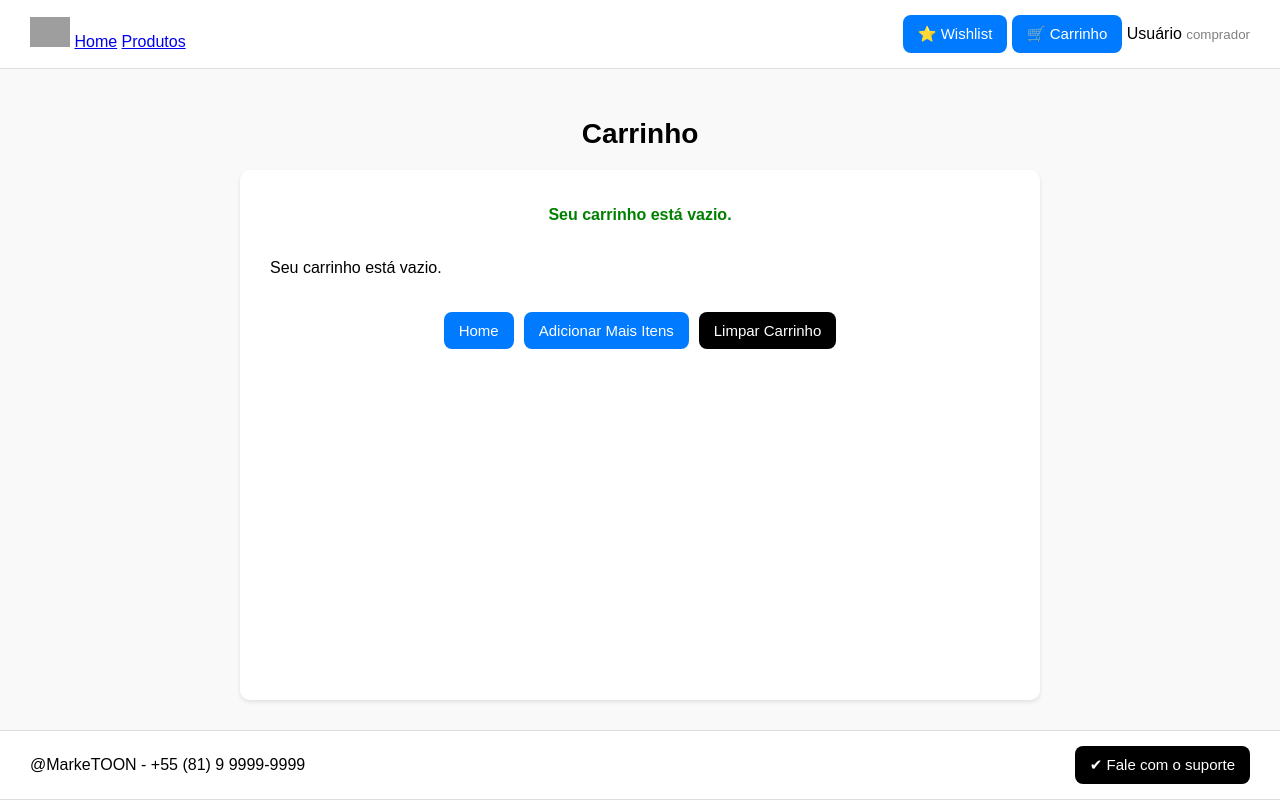
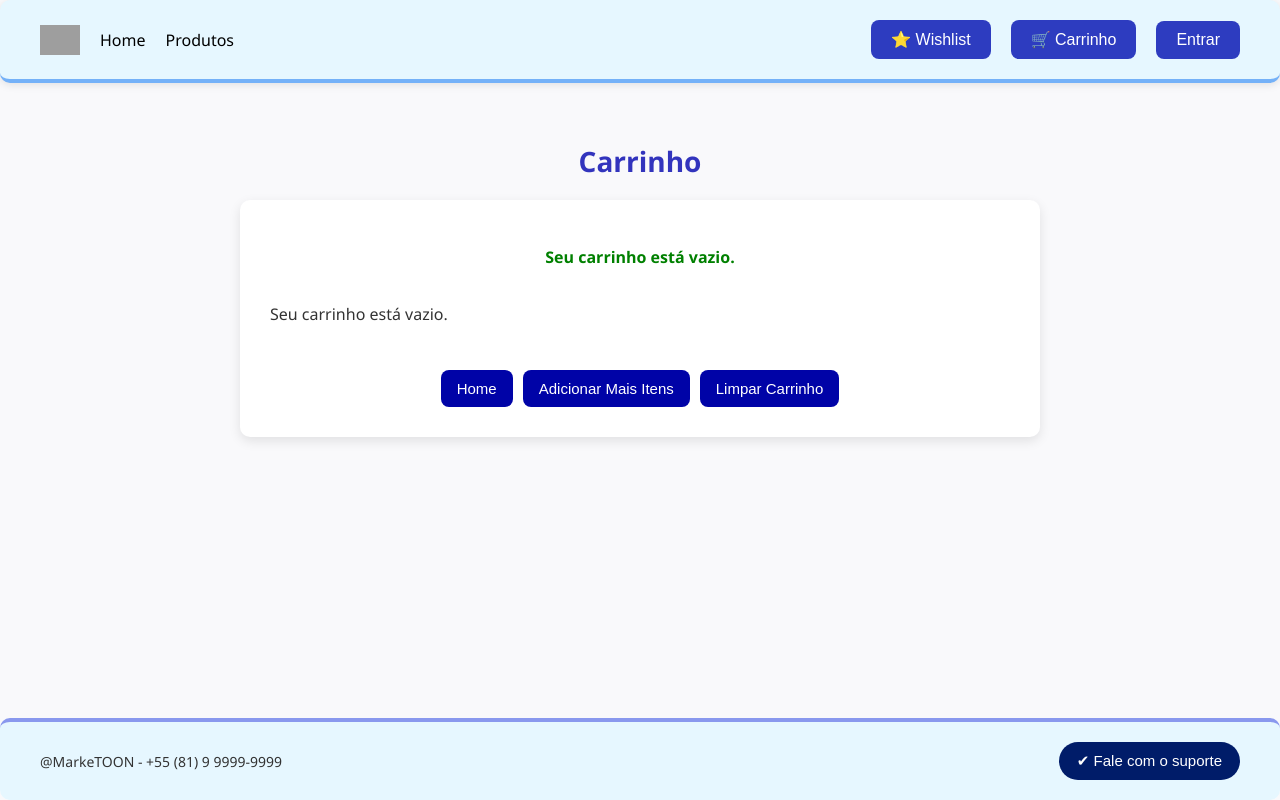
Before and after one commit to LeoGutzeitt/MARKETOON, a Django app: page /carrinho/ in a window 1280 px wide. Run offline with Django 5.2, Linux system fonts and the light colour scheme; parts of the project's set-up code (start-up, migrations or seed data) failed here and were passed over; grey boxes are pictures that could not be loaded.

Commit message:
carrinho style

```diff
--- a/loja/templates/loja/carrinho.html
+++ b/loja/templates/loja/carrinho.html
@@ -11,8 +11,9 @@
     html, body {
       margin: 0;
       padding: 0;
-      font-family: sans-serif;
-      background-color: #f9f9f9;
+      font-family: 'Segoe UI', Tahoma, Geneva, Verdana, sans-serif;
+      background-color: #f9f9fb;
+      color: #333;
       height: 100%;
     }
 
@@ -23,35 +24,78 @@
     }
 
     header, footer {
-      background-color: white;
-      padding: 15px 30px;
+      background-color:rgb(230, 247, 255);
+      padding: 20px 40px;
+      padding: 20px 40px;
       display: flex;
       align-items: center;
       justify-content: space-between;
-      border-bottom: 1px solid #ddd;
+      border-radius: 10px;
+    }
+
+    header {
+      border-bottom: 4px solid rgb(116, 177, 248);
+      box-shadow: 0 2px 8px rgba(0, 0, 0, 0.1);
+    }
+
+    footer {
+      border-top: 4px solid rgb(137, 152, 238);
+      padding-top: 20px;
+      font-size: 14px;
+      margin-top: auto;
+    }
+
+    .top-controls {
+      display: flex;
+      align-items: center;
+      gap: 20px;
+    }
+
+    .top-controls a, .top-controls button {
+      text-decoration: none;
+      font-size: 16px;
+      color: white;
+    }
+
+    .top-controls button {
+      padding: 10px 20px;
+      background-color:rgb(45, 60, 192);
+      border: none;
+      border-radius: 8px;
+      cursor: pointer;
+      transition: background-color 0.3s ease;
+    }
+
+    .top-controls button:hover {
+      background-color: #004d40;
+    }
+
+    .top-controls button:active {
+      background-color: #43a047;
+      transform: scale(0.98);
     }
 
     main {
       flex: 1;
-      padding: 30px 20px;
+      padding: 40px 20px;
       display: flex;
       flex-direction: column;
       align-items: center;
     }
 
     h1 {
+      font-size: 28px;
       margin-bottom: 20px;
-      font-size: 28px;
+      color:rgb(50, 52, 189);
     }
 
     .carrinho-container {
       width: 100%;
       max-width: 800px;
       background-color: white;
-      padding: 20px 30px;
+      padding: 30px;
       border-radius: 10px;
-      box-shadow: 0 2px 4px rgba(0,0,0,0.1);
-      flex-grow: 1;
+      box-shadow: 0 4px 12px rgba(0,0,0,0.1);
     }
 
     .mensagem {
@@ -80,8 +124,10 @@
     }
 
     li a {
-      color: #007bff;
+      color:rgb(61, 59, 175);
       text-decoration: none;
+      margin-left: 15px;
+      font-weight: 500;
     }
 
     li a:hover {
@@ -93,45 +139,51 @@
       flex-wrap: wrap;
       gap: 10px;
       justify-content: center;
-      margin-top: 20px;
+      margin-top: 30px;
     }
 
-    button {
-      padding: 10px 15px;
+    .buttons button {
+      padding: 10px 16px;
       font-size: 15px;
-      background-color: #000;
+      background-color:rgb(0, 3, 167);
       color: white;
       border: none;
       border-radius: 8px;
       cursor: pointer;
-      transition: background-color 0.3s;
+      transition: background-color 0.3s ease, transform 0.2s ease;
     }
 
-    button:hover {
-      background-color: #333;
+    .buttons button:hover {
+      background-color: #00796b;
+      transform: scale(1.05);
     }
 
-    a button {
-      background-color: #007bff;
-    }
-
-    a button:hover {
-      background-color: #0056b3;
-    }
-
-    footer {
-      justify-content: space-between;
-      border-top: 1px solid #ddd;
-      margin-top: auto;
+    .buttons form {
+      display: inline;
     }
 
     .support-button {
-      background: black;
-      color: white;
+      background:rgb(0, 28, 105);
+      color: #fff;
       border: none;
-      padding: 10px 15px;
-      border-radius: 8px;
+      padding: 10px 18px;
+      border-radius: 25px;
       cursor: pointer;
+      font-size: 15px;
+      transition: background-color 0.3s ease;
+    }
+
+    .support-button:hover {
+      background-color: #004d40;
+    }
+
+    .perfil-foto {
+      width: 40px;
+      height: 40px;
+      border-radius: 50%;
+      object-fit: cover;
+      border: 2px solid white;
+      box-shadow: 0 0 4px rgba(0,0,0,0.2);
     }
   </style>
 </head>
@@ -139,15 +191,29 @@
 
 <header>
   <div class="top-controls">
-    <img src="/static/img/logo.png" alt="Logo" width="40" />
-    <a href="/">Home</a>
-    <a href="/produtos/">Produtos</a>
-  </div>
+  <img src="/static/img/logo.png" alt="Logo" width="40" />
+  <a href="/" style="color: black; text-decoration: none;">Home</a>
+  <a href="/produtos/" style="color: black; text-decoration: none;">Produtos</a>
+</div>
+
 
   <div class="top-controls">
     <a href="/wishlist/"><button>⭐ Wishlist</button></a>
     <a href="/carrinho/"><button>🛒 Carrinho</button></a>
-    <span>Usuário <small style="color: gray;">comprador</small></span>
+
+     {% if request.user.is_authenticated %}
+  <a href="{% url 'perfil' %}" style="text-decoration: none; color: black;">
+    {% if request.user.perfil.imagem %}
+    <img src="{{ request.user.perfil.imagem.url }}" alt="Foto de perfil" class="perfil-foto">
+    {% else %}
+    <img src="/static/img/default-avatar.png" alt="Avatar" class="user-avatar">
+    {% endif %}
+    <span>Olá, {{ request.user.username }}</span>
+  </a>
+      <a href="{% url 'logout' %}"><button style="background-color:rgb(50, 47, 211);">Sair</button></a>
+    {% else %}
+      <a href="{% url 'login' %}"><button>Entrar</button></a>
+    {% endif %}
   </div>
 </header>
 
@@ -162,7 +228,10 @@
       {% for produto in produtos %}
         <li>
           <span>{{ produto.nome }} - R$ {{ produto.preco }} - Quantidade: 1</span>
-          <a href="{% url 'pagina_de_compra' produto.id %}">Comprar</a> <a href="{% url 'remover_carrinho' produto.id %}">Remover</a>
+          <div>
+            <a href="{% url 'pagina_de_compra' produto.id %}">Comprar</a>
+            <a href="{% url 'remover_carrinho' produto.id %}">Remover</a>
+          </div>
         </li>
       {% empty %}
         <li>Seu carrinho está vazio.</li>
@@ -173,12 +242,10 @@
       <a href="{% url 'home' %}"><button>Home</button></a>
       <a href="{% url 'produtos' %}"><button>Adicionar Mais Itens</button></a>
 
-      <form method="post" action="{% url 'limpar_carrinho' %}" style="display: inline;">
+      <form method="post" action="{% url 'limpar_carrinho' %}">
         {% csrf_token %}
         <button type="submit">Limpar Carrinho</button>
       </form>
-
-
     </div>
   </div>
 </main>
@@ -190,6 +257,5 @@
   </a>
 </footer>
 
-
 </body>
 </html>
```
